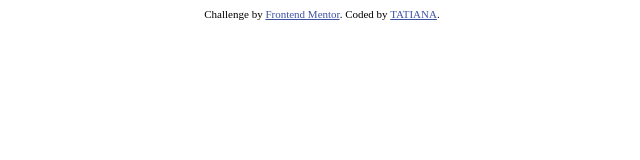
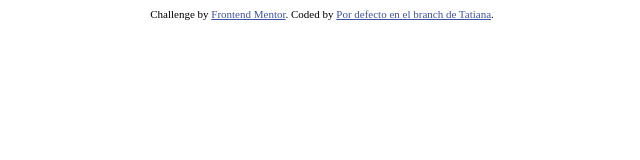
Before and after one commit to jfigueroaca/Workouts-1, a plain HTML site: page interactive-comments-section/index.html in a window 1280 px wide. Shown: the whole page, without its empty margins (318-958 px from the left). Drawn offline with Linux system fonts and the light colour scheme.

Commit message:
Update index.html

```diff
--- a/interactive-comments-section/index.html
+++ b/interactive-comments-section/index.html
@@ -20,7 +20,7 @@
 
   <div class="attribution">
     Challenge by <a href="https://www.frontendmentor.io?ref=challenge" target="_blank">Frontend Mentor</a>.
-    Coded by <a href="#">TATIANA</a>.
+    Coded by <a href="#">Por defecto en el branch de Tatiana</a>.
   </div>
 </body>
 </html>
```
